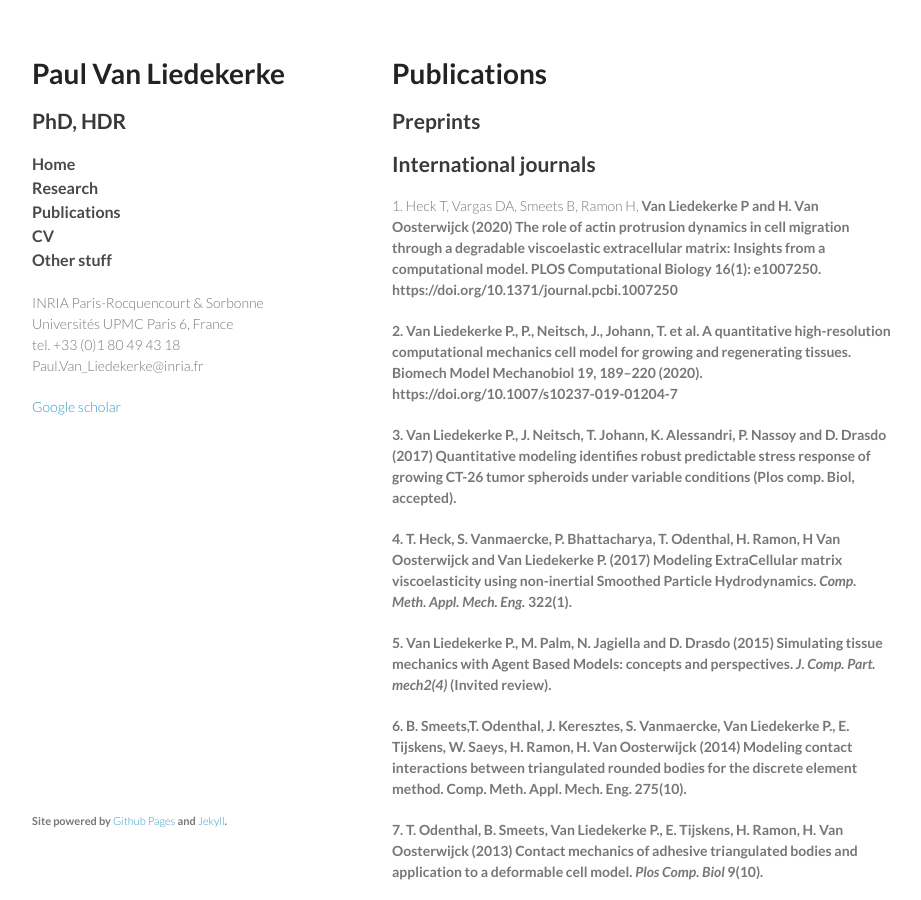
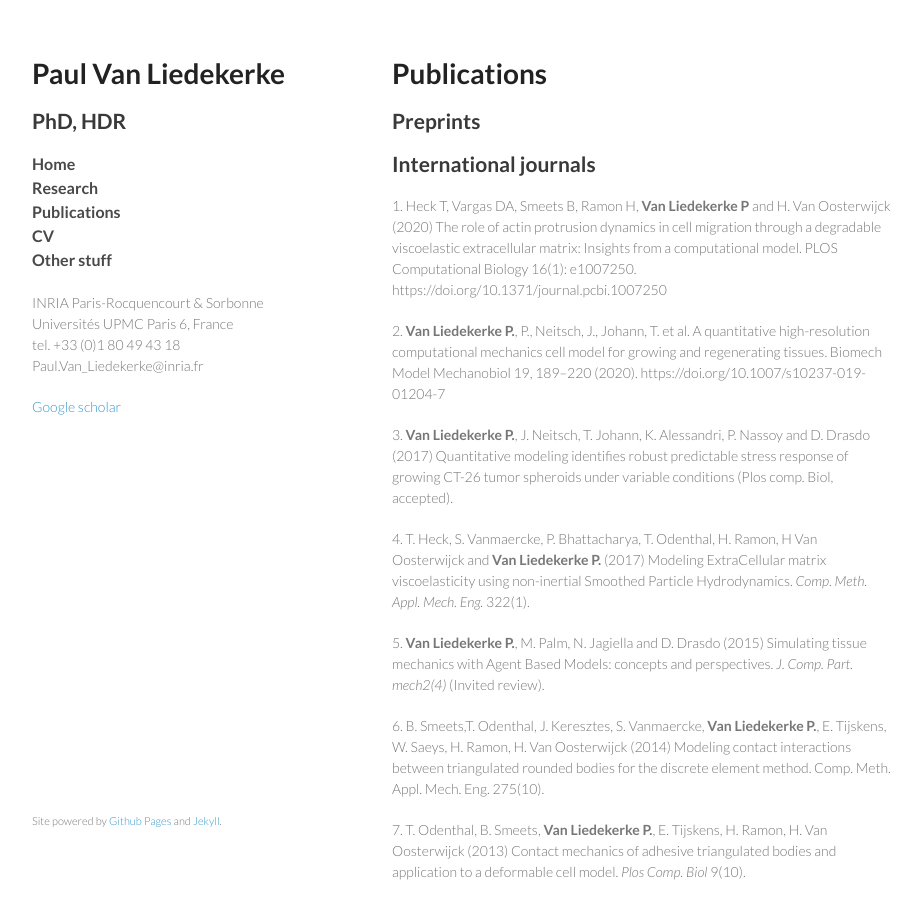
Before and after one commit to paulvanliedekerke/wittgenstein, a Jekyll site: the page publi.html, which Jekyll copies as it is, in a window 1280 px wide and 900 px high. Shown: the whole window, without its empty margins (178-1099 px from the left). Built offline with Jekyll 4.4.1, drawn with Linux system fonts in a browser that asks for light colours; Markdown is read by kramdown in place of the engine named in the settings.

```diff
--- a/publi.html
+++ b/publi.html
@@ -48,7 +48,7 @@
 <h2>International journals</h2>
 
 
-<p>1. Heck T, Vargas DA, Smeets B, Ramon H, <b>Van Liedekerke P<b> and H. Van Oosterwijck (2020) The role of actin protrusion dynamics in cell migration through a degradable viscoelastic extracellular matrix: Insights from a computational model. PLOS Computational Biology 16(1): e1007250. https://doi.org/10.1371/journal.pcbi.1007250</p>
+<p>1. Heck T, Vargas DA, Smeets B, Ramon H, <b>Van Liedekerke P</b> and H. Van Oosterwijck (2020) The role of actin protrusion dynamics in cell migration through a degradable viscoelastic extracellular matrix: Insights from a computational model. PLOS Computational Biology 16(1): e1007250. https://doi.org/10.1371/journal.pcbi.1007250</p>
 <p>2. <b>Van Liedekerke P.</b>, P., Neitsch, J., Johann, T. et al. A quantitative high-resolution computational mechanics cell model for growing and regenerating tissues. Biomech Model Mechanobiol 19, 189–220 (2020). https://doi.org/10.1007/s10237-019-01204-7 </p>
 <p>3. <b>Van Liedekerke P.</b>, J. Neitsch, T. Johann, K. Alessandri, P. Nassoy and D. Drasdo (2017) Quantitative
 modeling identifies robust predictable stress response of growing CT-26 tumor spheroids under variable
```
